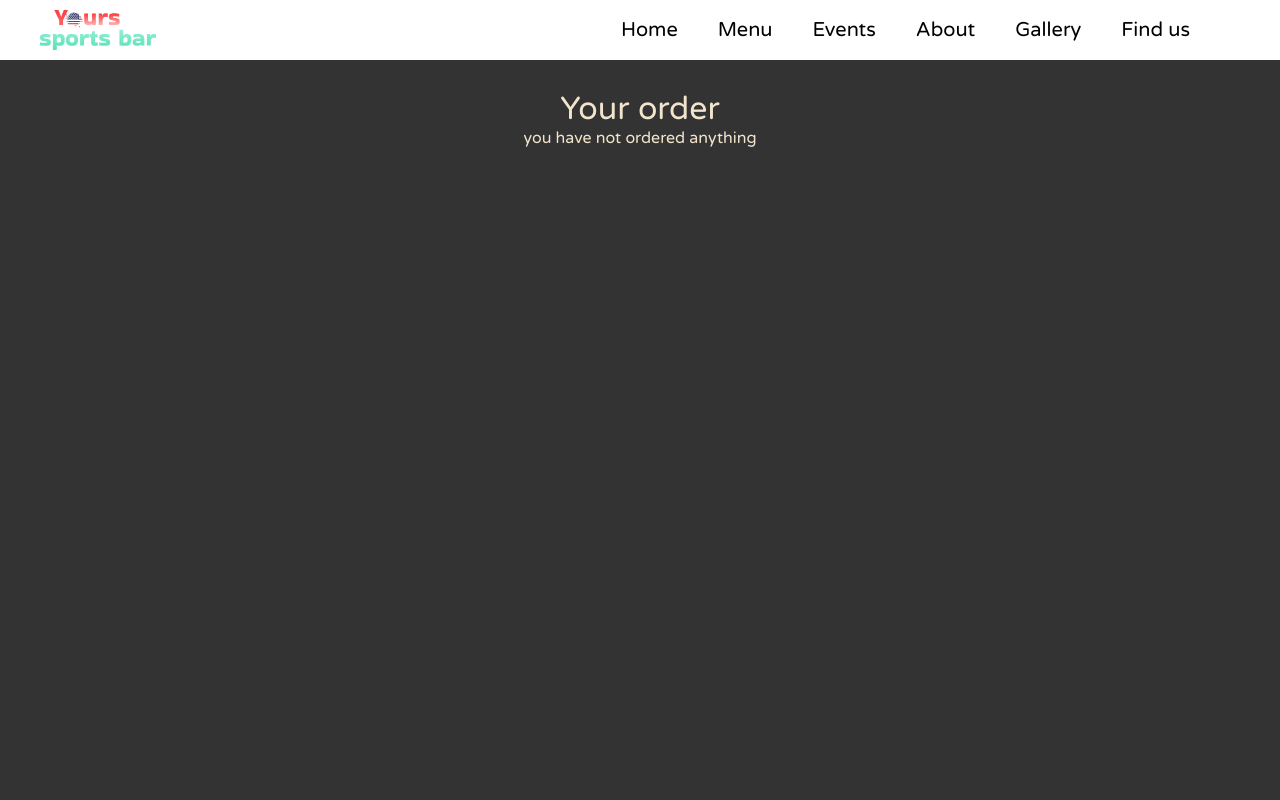
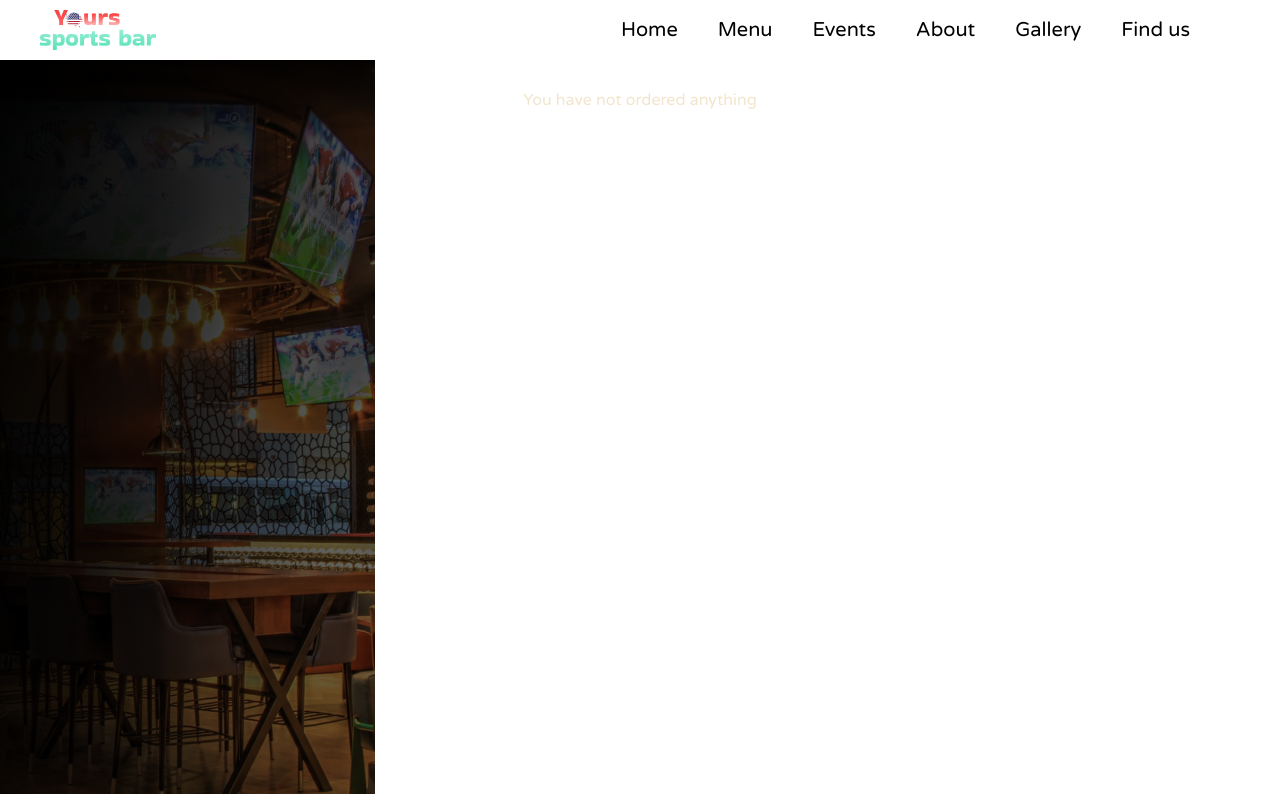
Before and after one commit to cod3provider/sports-bar, a React (Vite) app: page / in a window 1280 px wide. Shown: the top 800 px of the page. Built offline with nearby package versions, Linux system fonts and the light colour scheme.

Commit message:
Add notification component in order

```diff
--- a/src/components/OrderTable/OrderTable.jsx
+++ b/src/components/OrderTable/OrderTable.jsx
@@ -28,10 +28,10 @@ export const OrderTable = ({ order }) => {
           </td>
           <td></td>
           <td>
-            <TableAcentText>
+            <TableFooterText>
               <span>&#36;</span>
               {total.toFixed(2)}
-            </TableAcentText>
+            </TableFooterText>
           </td>
         </tr>
       </tfoot>
--- a/src/components/OrderTable/OrderTable.styled.js
+++ b/src/components/OrderTable/OrderTable.styled.js
@@ -21,9 +21,10 @@ export const TableMainText = styled.p`
   line-height: normal;
 `;
 
-export const TableFooterText = styled(TableMainText)`
+export const TableAcentText = styled(TableMainText)`
+  color: #333030;
+`;
+
+export const TableFooterText = styled(TableAcentText)`
   margin-top: 36px;
 `;
-export const TableAcentText = styled(TableFooterText)`
-  color: #333030;
-`;
--- a/src/components/common/TableRow/TableRow.jsx
+++ b/src/components/common/TableRow/TableRow.jsx
@@ -1,4 +1,7 @@
-import { TableMainText } from '../../OrderTable/OrderTable.styled';
+import {
+  TableAcentText,
+  TableMainText,
+} from '../../OrderTable/OrderTable.styled';
 
 export const TableRow = ({
   orderItem: { name, price, quantity },
@@ -9,7 +12,7 @@ export const TableRow = ({
 
   return (
     <tr>
-      <td>{idx === 0 && <TableMainText>Your order</TableMainText>}</td>
+      <td>{idx === 0 && <TableAcentText>Your order</TableAcentText>}</td>
       <td>
         <TableMainText>{name}</TableMainText>
       </td>
--- a/src/layout/Header/Header.styled.js
+++ b/src/layout/Header/Header.styled.js
@@ -1,5 +1,5 @@
-import styled from "styled-components/macro";
+import styled from 'styled-components/macro';
 
 export const HeaderStyled = styled.header`
   padding: 10px 0;
-`
+`;
--- a/src/pages/OrderPages/OrderPages.jsx
+++ b/src/pages/OrderPages/OrderPages.jsx
@@ -3,35 +3,64 @@ import { useDispatch, useSelector } from 'react-redux';
 import { getMenu } from '../../redux/menu/menu-selectors';
 import { OrderTable } from '../../components/OrderTable/OrderTable';
 import {
+  BgImg,
+  NotificationBox,
+  NotificationBtn,
+  NotificationContainer,
+  NotificationText,
   OrderText,
   OrderTitle,
   OrderWraper,
   PlaceOrder,
 } from './OrderPages.styled';
 import { placeOrder } from '../../redux/menu/menu-action';
+import { useState } from 'react';
 
 export const OrderPages = () => {
+  const [procOrder, setProcOrder] = useState(false);
   const dispatch = useDispatch();
   const order = useSelector(getMenu);
   const filteredOrder = order.filter(item => item.quantity > 0);
   const isOrder = order.find(item => item.quantity > 0);
 
-  const handlePlaceOrder = () => dispatch(placeOrder());
+  const handleToglOrder = () => setProcOrder(!procOrder);
 
+  const handlePlaceOrder = () => {
+    handleToglOrder();
+    // console.log(procOrder);
+    dispatch(placeOrder());
+  };
+  // console.log(procOrder);
   return (
+    <>
+      <BgImg></BgImg>
+      {procOrder && (
+        <NotificationContainer>
+          <NotificationBox>
+            <NotificationText>
+              Your order is being processed Please wait
+            </NotificationText>
+          </NotificationBox>
+          <NotificationBtn onClick={handleToglOrder}>OK</NotificationBtn>
+        </NotificationContainer>
+      )}
+
       <OrderWraper>
+        {isOrder && (
+          <>
             <OrderTitle>Your order</OrderTitle>
-      {isOrder ? (
-        <>
             <OrderList order={order} />
             <OrderTable order={filteredOrder} />
             <PlaceOrder type="button" onClick={handlePlaceOrder}>
               Place order
             </PlaceOrder>
           </>
-      ) : (
-        <OrderText>you have not ordered anything</OrderText>
+        )}
+
+        {!isOrder && !procOrder && (
+          <OrderText>You have not ordered anything</OrderText>
         )}
       </OrderWraper>
+    </>
   );
 };
--- a/src/pages/OrderPages/OrderPages.styled.js
+++ b/src/pages/OrderPages/OrderPages.styled.js
@@ -1,14 +1,70 @@
 import styled from 'styled-components/macro';
 import Button from '../../components/common/Button/Button';
 import { Container } from '../../components/common/Container/Container.styled';
+import bgImageMobile from '../../assets/images/backgroundHero.png';
 
 export const OrderWraper = styled(Container)`
   padding-top: 30px;
   padding-bottom: 30px;
   width: 100vw;
   min-height: 100vh;
-  background-color: rgba(0, 0, 0, 0.8);
+  /* background-color: rgba(0, 0, 0, 0.8); */
   /* position: fixed; */
+`;
+
+export const BgImg = styled.div`
+  background-image: url(${bgImageMobile});
+  background-position: center;
+  background-repeat: no-repeat;
+  background-size: cover;
+  min-width: 375px;
+  height: 734px;
+  margin: 0 auto;
+  position: fixed;
+  z-index: -1;
+`;
+
+export const NotificationContainer = styled.div`
+  margin: auto;
+  padding: 229px 0;
+`;
+
+export const NotificationBox = styled.div`
+  margin: 0 auto;
+  width: 214px;
+
+  border-radius: 10px;
+  border: 1px solid #acad7c;
+  background: rgba(144, 138, 138, 0.46);
+`;
+
+export const NotificationText = styled.p`
+  color: #f3e5cd;
+
+  text-align: center;
+  font-family: Varela Round;
+  font-size: 32px;
+  font-style: normal;
+  font-weight: 400;
+  line-height: normal;
+`;
+
+export const NotificationBtn = styled.button`
+  display: block;
+  padding: 4px 53px;
+  margin: 53px auto 0;
+
+  border-radius: 10px;
+  border: 1px solid #8bd8a1;
+  background: rgba(140, 138, 144, 0.9);
+
+  color: #ffdba0;
+  text-align: center;
+  font-family: Varela Round;
+  font-size: 32px;
+  font-style: normal;
+  font-weight: 400;
+  line-height: normal;
 `;
 
 export const OrderTitle = styled.h2`
```
Also changed, not shown: src/layout/Header/Header.jsx (+5 -5 lines). Lines whose indentation alone changed are shown as unchanged.
